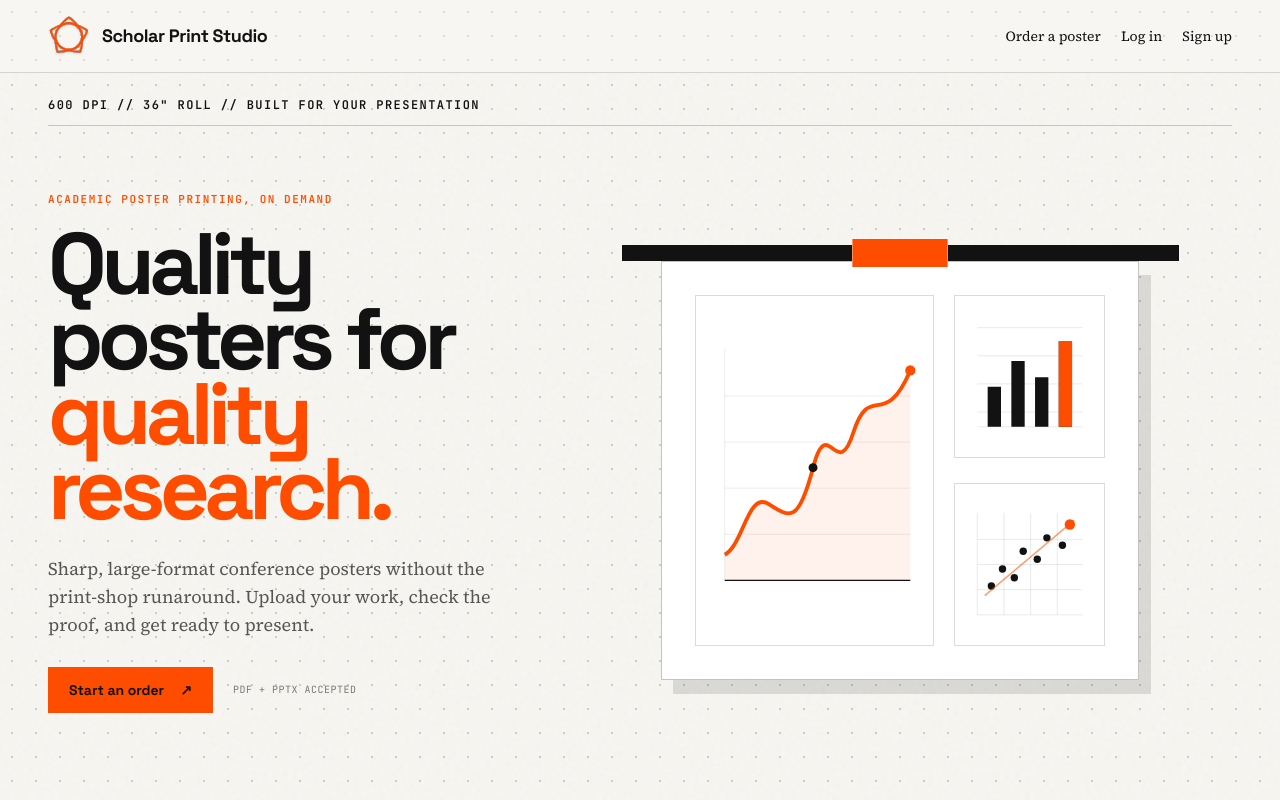
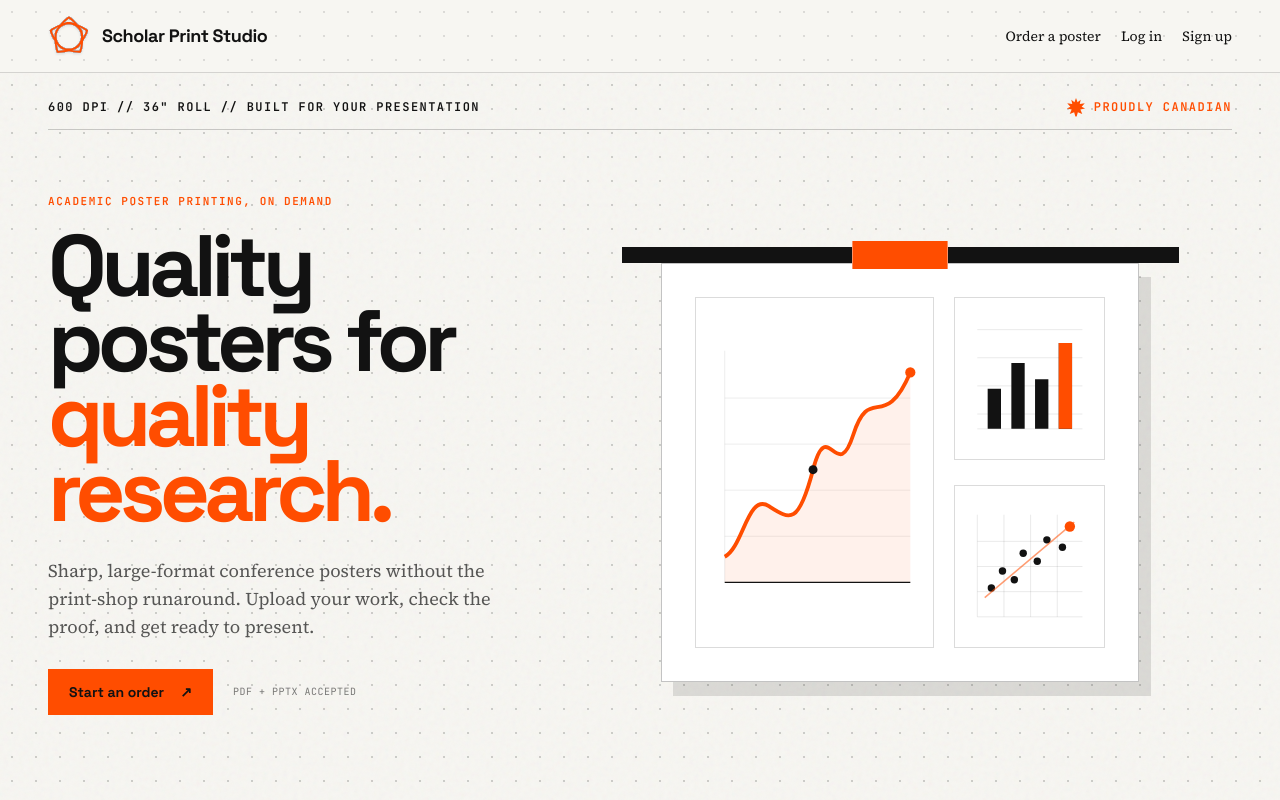
Before and after one commit to dylan9380/ScholarPrint, a Next.js app in the folder scholar-print-studio/: page / in a window 1280 px wide. Shown: the top 800 px of the page. Built offline with nearby package versions, Linux system fonts and the light colour scheme; no server answers.

Commit message:
Canadian Made

```diff
--- a/scholar-print-studio/app/hero.js
+++ b/scholar-print-studio/app/hero.js
@@ -85,6 +85,17 @@ export default function LandingHero() {
       <div className="relative z-10 mx-auto flex min-h-[calc(100svh-68px)] max-w-[1440px] flex-col px-5 pb-7 pt-6 sm:px-8 lg:px-12">
         <div className="flex flex-wrap items-center gap-3 border-b border-[#121212]/20 pb-3 font-mono text-[10px] font-semibold uppercase tracking-[0.12em] sm:text-xs">
           <span>600 DPI // 36&quot; ROLL // BUILT FOR YOUR PRESENTATION</span>
+          <span className="ml-auto inline-flex items-center gap-2 text-[#FF4D00]">
+            <svg
+              viewBox="0 0 64 64"
+              aria-hidden="true"
+              className="h-5 w-5"
+              fill="currentColor"
+            >
+              <path d="M32 3 37 17 47 9 44 22 60 20 50 31 61 37 46 40 52 54 38 49 34 62H30L26 49 12 54 18 40 3 37 14 31 4 20 20 22 17 9 27 17Z" />
+            </svg>
+            <span>Proudly Canadian</span>
+          </span>
         </div>
 
         <div className="grid flex-1 items-center gap-8 py-8 lg:grid-cols-[0.84fr_1.16fr] lg:gap-10">
```
